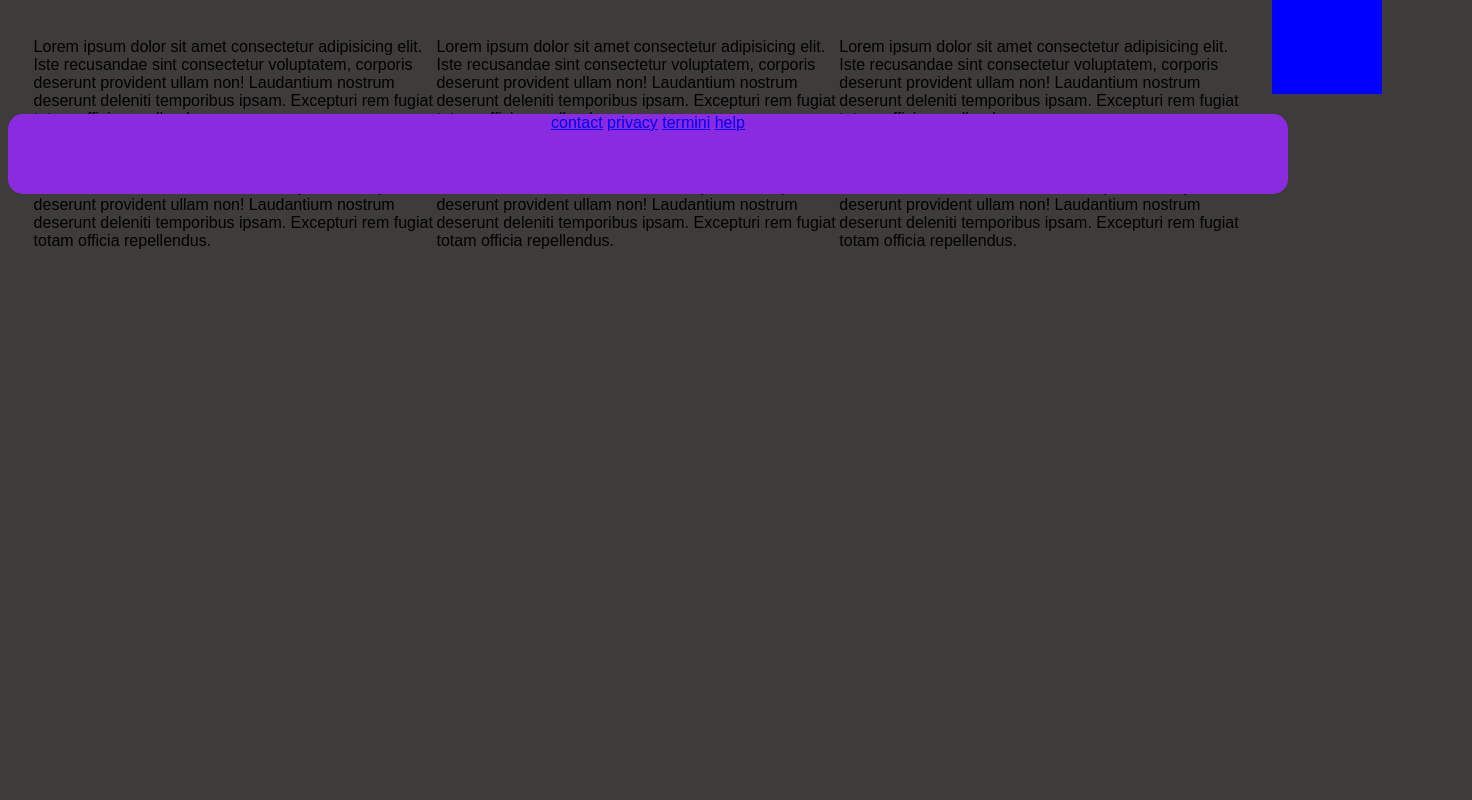
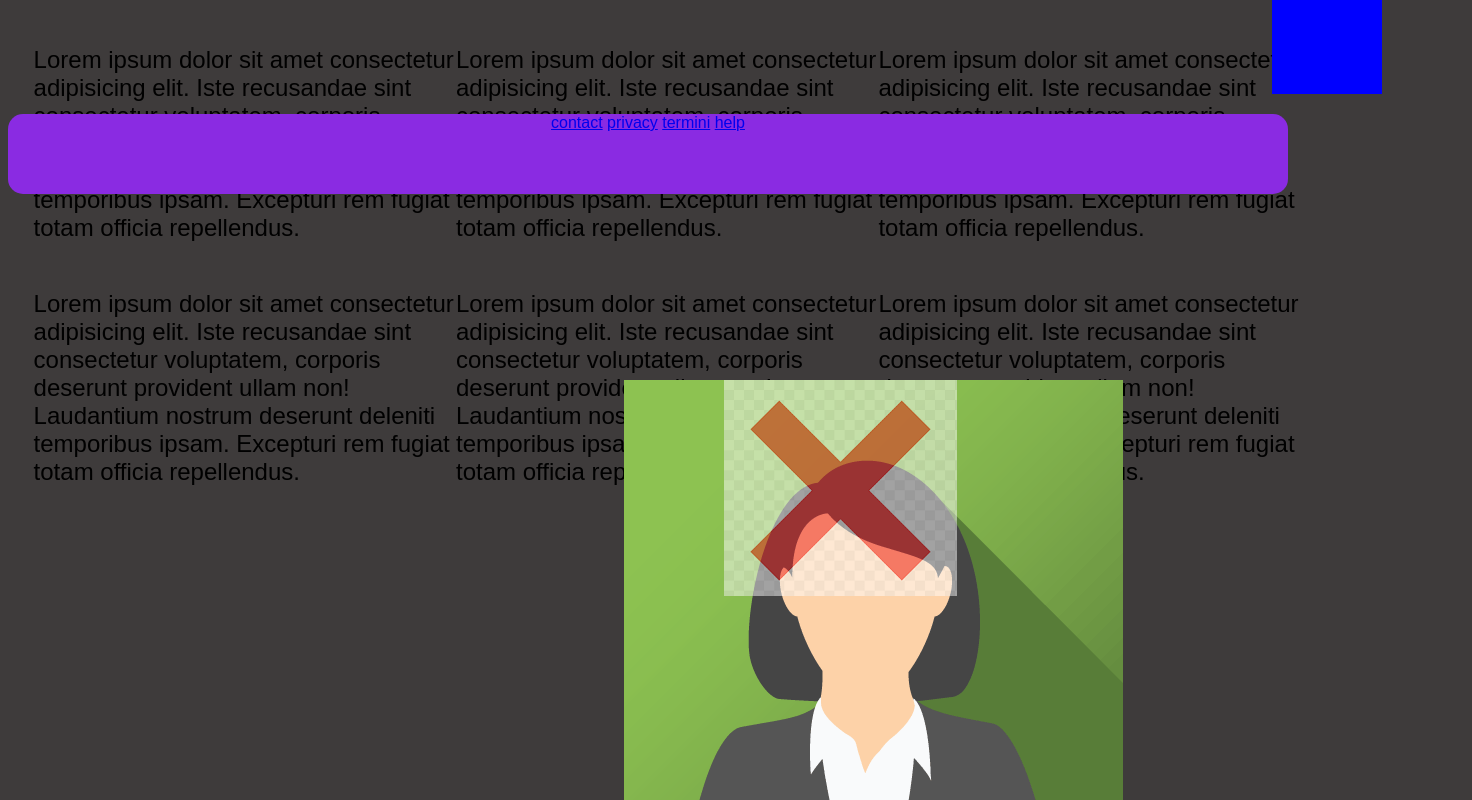
Before and after one commit to AlePezz02/personal, a plain HTML site: page index.html in a window 1280 px wide. Shown: the part 606-1406 px from the top of the page, 1472 px wide, since content can reach past the window. Before the commit the page ends 872 px from the top, so only its background shows below. Drawn offline with Linux system fonts and the light colour scheme.

Commit message:
add immage sovrapposta

```diff
--- a/index.html
+++ b/index.html
@@ -80,6 +80,24 @@
     </div>
 
 
+<div class="conteiner-card">
+    <ig src="image/uomo.png" class="uomo">
+    <img src="image/donna.png" class="donna">
+    <img src="image/x.png" class="x">
+</div>
+
+
+
+
+
+
+
+
+
+
+
+
+
 
     </div>
     <div class="conteiner-quadrato">
--- a/style.css
+++ b/style.css
@@ -35,12 +35,15 @@ body {
 .conteiner-colum {
    margin: 2%;
    position: absolute;
+   clear: both;
+   width: 100%;
 }
 
 .colum {
     width: 33%;
     height: auto;
     float: left;
+    font-size: x-large;
 }
 
 
@@ -54,18 +57,13 @@ body {
 
 .nav {
     position: fixed;
-}
-
-.button {
-
+    text-align: center;
 }
 
 .conteiner-footer {
     background-color: blueviolet;
     width: 100%;
     height: 5rem;
-    margin: 0;
-    padding: 0;
     clear: both;
     position: fixed;
     bottom: 0;
@@ -90,3 +88,27 @@ body {
     clear: both;
 
 }
+
+.conteiner-card {
+    clear: both;
+    display: flex;
+    justify-content: center;
+    justify-content: space-around;
+    width: 100%;
+    margin-top: 400px;
+    padding-left: 100px;
+    padding-right: 100px;
+    position: sticky;
+}
+
+.donna{
+    z-index: 1;
+    position: absolute;
+}
+
+.x{
+    z-index: 2;
+    opacity: 0.5;
+    left: 100px;
+    position: relative;
+}
```
Also changed, not shown: image/x.png (added).
